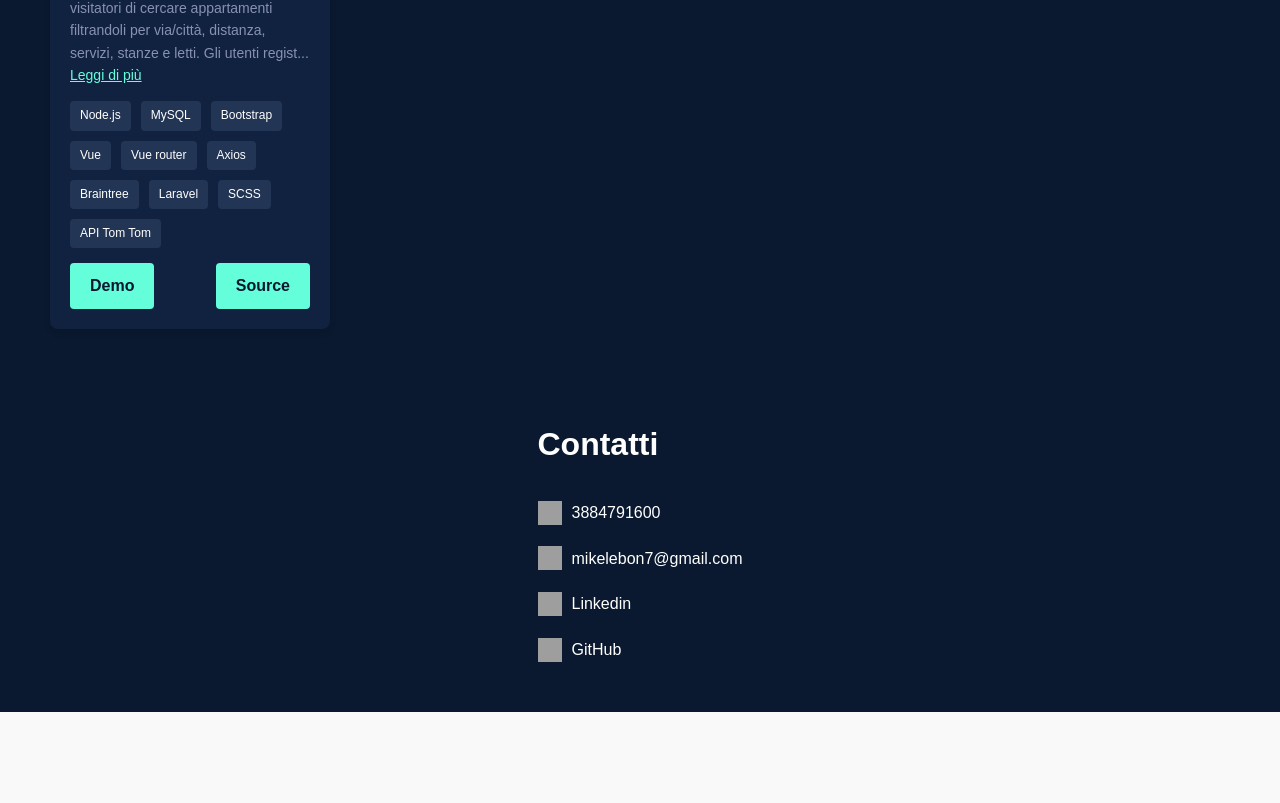
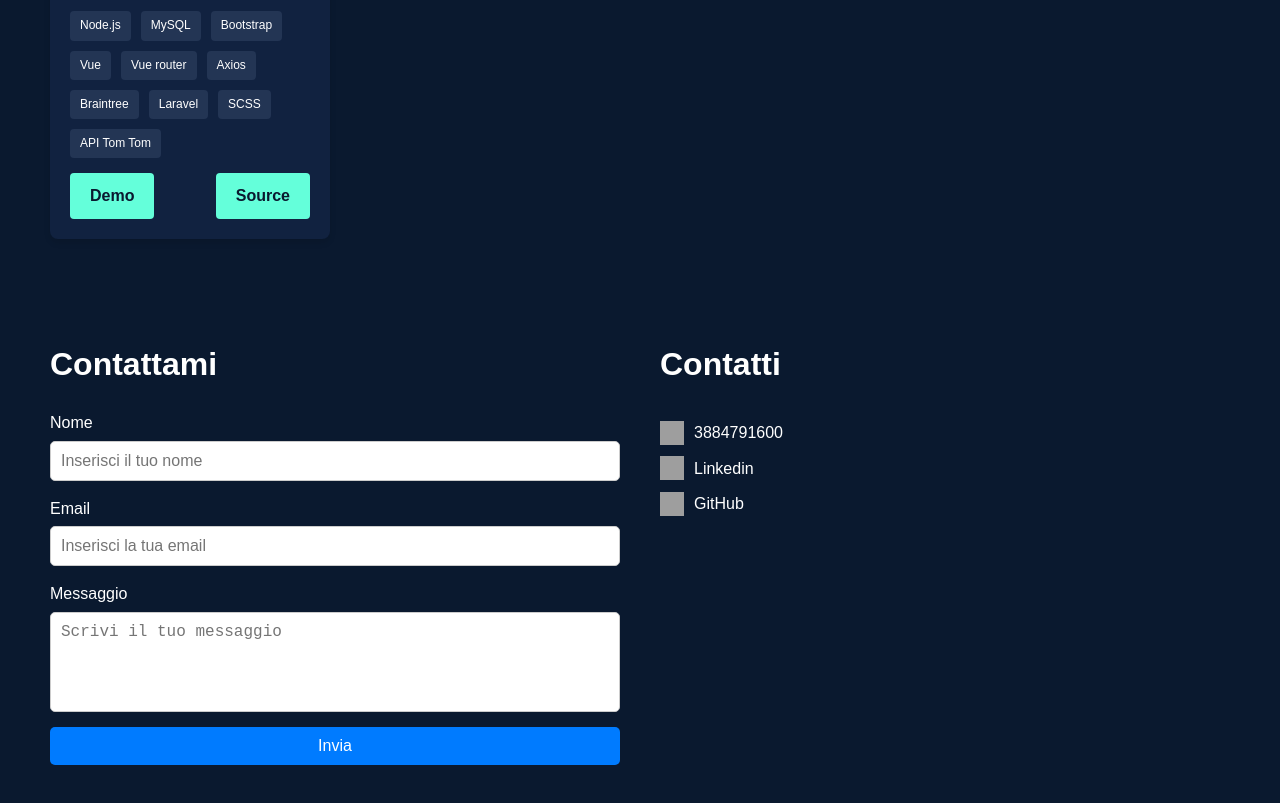
Before and after one commit to michelebonanno92/my-portfolio, a React (Vite) app: page / in a window 1280 px wide. Shown: the part 1827-2630 px from the top of the page. Before the commit the page ends 2539 px from the top, so only its background shows below. Built offline with nearby package versions, Linux system fonts and the light colour scheme; grey boxes are pictures that could not be loaded.

Commit message:
added form in SectionContatti

```diff
--- a/src/SectionContatti.css
+++ b/src/SectionContatti.css
@@ -2,45 +2,94 @@
     background-color: #0a192f; /* Colore di sfondo */
     color: white; /* Colore del testo */
     padding: 40px;
-    text-align: center;
     display: flex;
-    align-items: center;
-    justify-content: center;
+    flex-wrap: wrap; /* Per rendere il layout responsivo */
+    justify-content: space-between;
+    gap: 20px;
+  }
 
-
+  .form-container,
+  .contact-info {
+    flex: 1;
+    min-width: 300px; /* Gestisce il layout su schermi piccoli */
+    margin: 10px;
   }
 
   h2 {
-    font-size: 2.5rem; /* Dimensione del titolo */
-    margin-bottom: 10px; /* Spaziatura sotto il titolo */
+    font-size: 2.5rem;
+    margin-bottom: 20px;
   }
 
-p {
-    font-size: 1.2rem; /* Dimensione del sottotitolo */
-    margin-bottom: 30px; /* Spaziatura sotto il sottotitolo */
+  .contact-form {
+    display: flex;
+    flex-direction: column;
+    gap: 15px;
+  }
+
+  .form-group {
+    display: flex;
+    flex-direction: column;
+  }
+
+  label {
+    margin-bottom: 5px;
+    font-size: 1rem;
+  }
+
+  input,
+  textarea {
+    padding: 10px;
+    font-size: 1rem;
+    border: 1px solid #ccc;
+    border-radius: 5px;
+    outline: none;
+  }
+
+  input:focus,
+  textarea:focus {
+    border-color: #007bff;
+  }
+
+  textarea {
+    resize: none;
+    height: 100px;
+  }
+
+  .submit-btn {
+    background-color: #007bff;
+    color: white;
+    padding: 10px 20px;
+    font-size: 1rem;
+    border: none;
+    border-radius: 5px;
+    cursor: pointer;
+    transition: background-color 0.3s;
+  }
+
+  .submit-btn:hover {
+    background-color: #0056b3;
   }
 
   .contact-info {
     display: flex;
     flex-direction: column;
-    align-items: flex-start;
+    gap: 10px;
   }
 
   .contact-item {
-    display: flex; /* Usato per allineare l'icona e il testo */
+    display: flex;
     align-items: center;
     color: white;
-    text-decoration: none; /* Rimuove la sottolineatura dei link */
-    margin: 10px 0; /* Spaziatura tra i contatti */
-    transition: color 0.3s; /* Transizione per l'effetto hover */
+    text-decoration: none;
+    transition: color 0.3s;
   }
 
   .contact-item:hover {
-    color: rgba(255, 255, 255, 0.7); /* Colore del testo all'hover */
+    color: rgba(255, 255, 255, 0.7);
   }
 
   .contact-item img {
-    margin-right: 10px; /* Spaziatura tra l'icona e il testo */
-    width: 24px; /* Imposta una larghezza per le icone */
-    height: 24px; /* Imposta un'altezza per le icone */
+    margin-right: 10px;
+    width: 24px;
+    height: 24px;
   }
--- a/src/components/SectionContatti.jsx
+++ b/src/components/SectionContatti.jsx
@@ -1,32 +1,87 @@
-import React from 'react';
-// import './SectionContatti.css'; // Importiamo il file CSS per lo styling
-
+import React, { useState } from "react";
 
 export function SectionContatti() {
-// export const SectionContatti = () => {
+  const [formData, setFormData] = useState({ name: "", email: "", message: "" });
+  const handleInputChange = (e) => {
+    const { name, value } = e.target;
+    setFormData({ ...formData, [name]: value });
+  };
+
+  const handleSubmit = (e) => {
+    e.preventDefault();
+    console.log("Form Data:", formData);
+    alert("Grazie per averci contattato!");
+    setFormData({ name: "", email: "", message: "" });
+  };
+
   return (
-        <section id='contatti' className="contatti-section">
+    <section id="contatti" className="contatti-section">
+      <div className="form-container">
+        <h2>Contattami</h2>
+        <form onSubmit={handleSubmit} className="contact-form">
+          <div className="form-group">
+            <label htmlFor="name">Nome</label>
+            <input
+              type="text"
+              id="name"
+              name="name"
+              value={formData.name}
+              onChange={handleInputChange}
+              required
+              placeholder="Inserisci il tuo nome"
+            />
+          </div>
+          <div className="form-group">
+            <label htmlFor="email">Email</label>
+            <input
+              type="email"
+              id="email"
+              name="email"
+              value={formData.email}
+              onChange={handleInputChange}
+              required
+              placeholder="Inserisci la tua email"
+            />
+          </div>
+          <div className="form-group">
+            <label htmlFor="message">Messaggio</label>
+            <textarea
+              id="message"
+              name="message"
+              value={formData.message}
+              onChange={handleInputChange}
+              required
+              placeholder="Scrivi il tuo messaggio"
+            ></textarea>
+          </div>
+          <button type="submit" className="submit-btn">Invia</button>
+        </form>
+      </div>
       <div className="contact-info">
         <h2>Contatti</h2>
         <div className="contact-item">
-                    <img src="https://img.icons8.com/color/48/phone.png" alt="Email" />
+          <img src="https://img.icons8.com/color/48/phone.png" alt="Phone" />
           <span>3884791600</span>
         </div>
-                <div className="contact-item">
-                    <img src="https://img.icons8.com/color/48/email.png"alt="Email" />
-                    <span>mikelebon7@gmail.com</span>
-                </div>
-                <a href="https://www.linkedin.com/in/michele-bonanno-9886a01a3/" className="contact-item" target="_blank" rel="noopener noreferrer">
+        <a
+          href="https://www.linkedin.com/in/michele-bonanno-9886a01a3/"
+          className="contact-item"
+          target="_blank"
+          rel="noopener noreferrer"
+        >
           <img src="https://img.icons8.com/color/48/linkedin.png" alt="LinkedIn" />
           <span>Linkedin</span>
         </a>
-                <a href="https://github.com/michelebonanno92" className="contact-item" target="_blank" rel="noopener noreferrer">
+        <a
+          href="https://github.com/michelebonanno92"
+          className="contact-item"
+          target="_blank"
+          rel="noopener noreferrer"
+        >
           <img src="https://img.icons8.com/color/48/github.png" alt="GitHub" />
           <span>GitHub</span>
         </a>
       </div>
     </section>
   );
-};
-
-// export default SectionContatti;
+}
```
Lines whose indentation alone changed are shown as unchanged.
